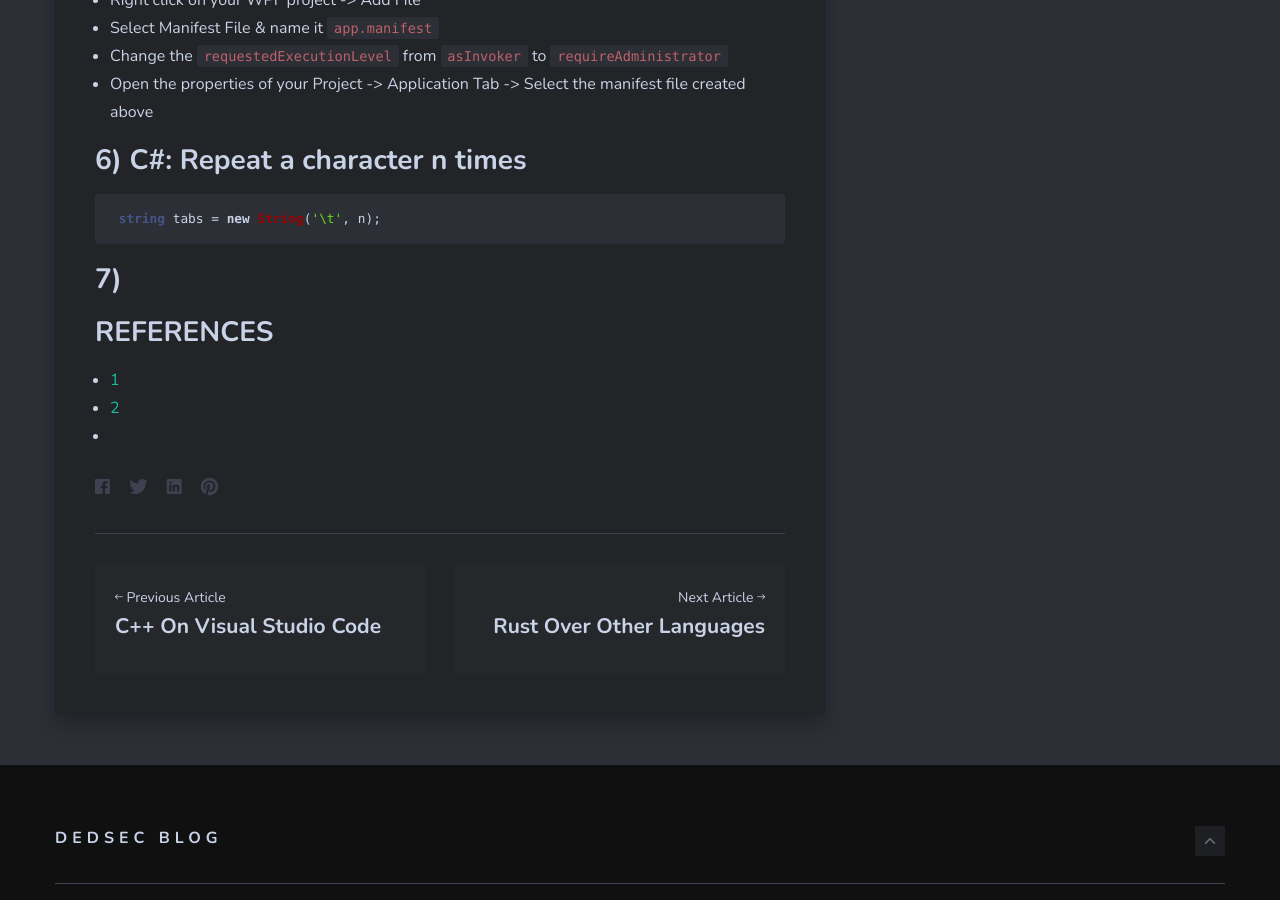
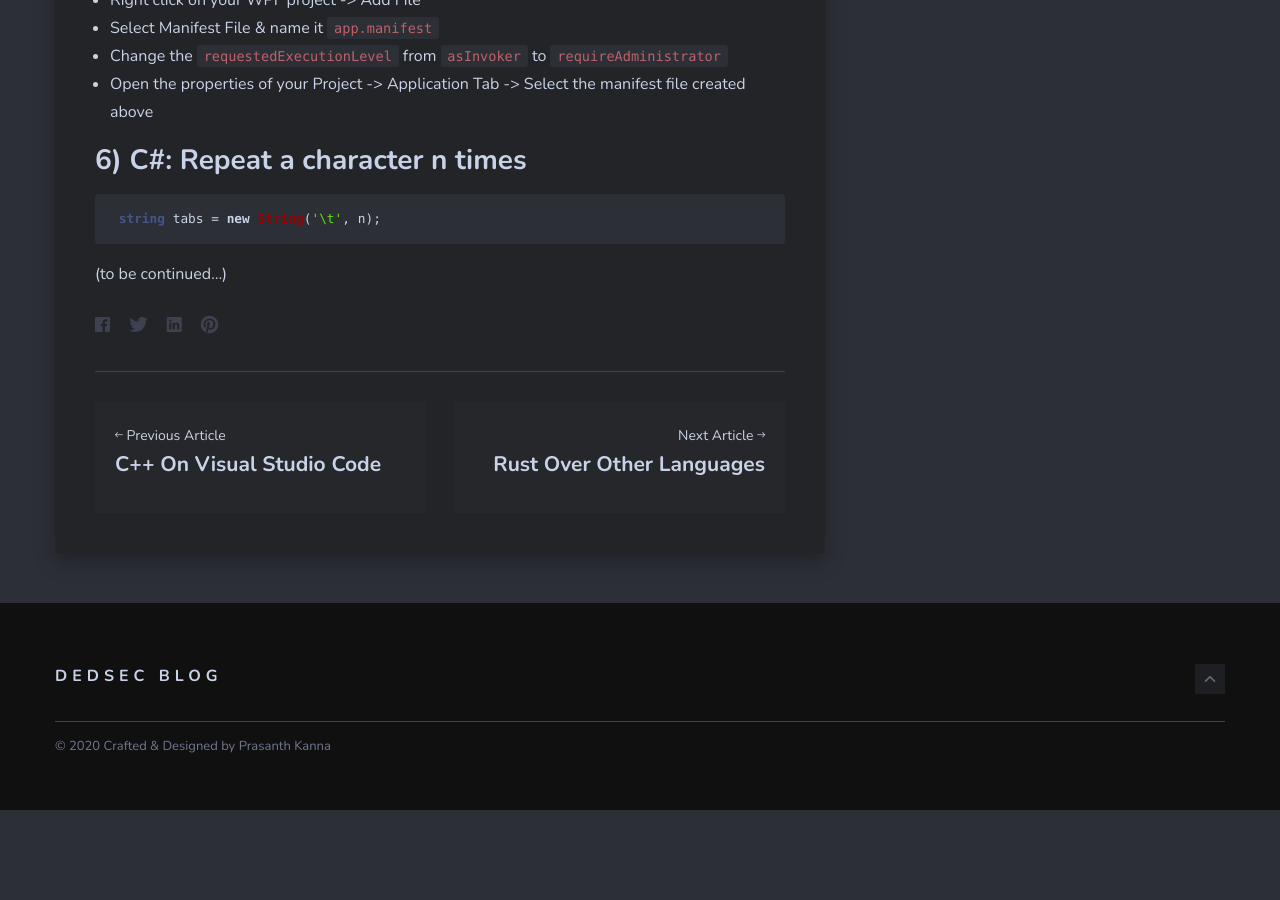
Before and after one commit to Dedsec727/Dedsec727.github.io, a Jekyll site: the page built from _posts/2020-03-21-wpf.md, in a window 1280 px wide and 900 px high, scrolled down 1938 px. Built offline with Jekyll 4.4.1, drawn with Linux system fonts in a browser that asks for light colours; nearby versions of some CDN libraries; after the commit the page ends 2748 px from its top, so only the background shows below that.

```diff
--- a/_posts/2020-03-21-wpf.md
+++ b/_posts/2020-03-21-wpf.md
@@ -78,10 +78,4 @@ This creates anything in the hierarchy that's required. If the directory already
 
 {% highlight c# %} string tabs = new String('\t', n); {% endhighlight %}
 
-## 7)
-
-## REFERENCES
-
-* [1](https://exceptionshub.com/window-vs-page-vs-usercontrol-for-wpf-navigation.html){:target="_blank"}
-* [2](){:target="_blank"}
-*
+(to be continued...)
```
Also changed, not shown: _posts/2020-06-08-open-in-terminal.md (+2 -2 lines), _posts/2020-03-07-cpp-on-vscode.md (line endings or trailing spaces).
